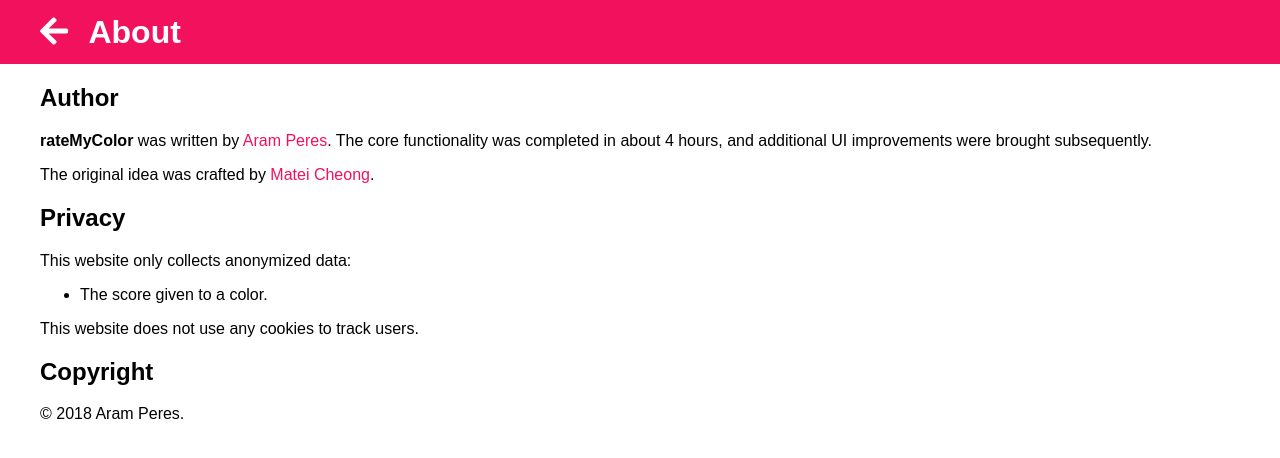
After one commit to aramperes/rmc, a Python web app: template templates/about.html in a window 1280 px wide. The commit adds this page. Shown: the top 458 px of the page. Run offline with Jinja, Linux system fonts and the light colour scheme; the template is opened without the code that fills it, so the values that code supplies are empty; some libraries are stand-ins or nearby versions.

Commit message:
About page

```diff
--- a/rmc/web.py
+++ b/rmc/web.py
@@ -10,6 +10,7 @@ from rmc.api.color import ColorResource
 from rmc.api.index import IndexResource
 from rmc.api.leaderboard import LeaderboardResource
 from rmc.api.vote import VoteResource
+from rmc.main.about import AboutView
 from rmc.main.base_view import BaseView
 from rmc.main.index import IndexView
 from rmc.main.leaderboard import LeaderboardView
@@ -50,6 +51,7 @@ class WebApp:
         # Main
         self.register_view(IndexView)
         self.register_view(LeaderboardView)
+        self.register_view(AboutView)
 
     def register_view(self, view_class: Type[BaseView]):
         class_setup = view_class.setup(self)
--- /dev/null
+++ b/static/about.css
@@ -0,0 +1,9 @@
+a {
+    color: #f2115c;
+    text-decoration: none;
+}
+
+a:visited {
+    color: #f2115c;
+    text-decoration: none;
+}
--- /dev/null
+++ b/static/text_page.css
@@ -0,0 +1,40 @@
+body {
+    font-family: sans-serif;
+    margin: 0;
+    width: 100%;
+}
+
+#nav {
+    width: 100%;
+    height: 4em;
+    line-height: 4em;
+    background-color: #f2115c;
+    padding: 0 0.5em;
+    box-sizing: border-box;
+}
+
+#title {
+    font-size: 2em;
+    color: white;
+    font-weight: bold;
+}
+
+#back {
+    font-size: 2em;
+    color: white;
+    font-weight: bold;
+    text-decoration: none;
+    margin-right: 0.5em;
+}
+
+#back:visited {
+    color: white;
+    text-decoration: none;
+}
+.container {
+    max-width: 1200px;
+    margin-left: auto !important;
+    margin-right: auto !important;
+    padding-left: 20px;
+    padding-right: 20px;
+}
--- /dev/null
+++ b/templates/about.html
@@ -0,0 +1,36 @@
+{% extends "text_page.html" %}
+
+{% block stylesheets %}
+    <link rel="stylesheet" href="/static/about.css">
+{% endblock %}
+
+{% block page_name %}About{% endblock %}
+{% block page_title %}About{% endblock %}
+
+{% block page_content %}
+    <div class="container">
+        <h2>Author</h2>
+        <p>
+            <strong>rateMyColor</strong> was written by <a href="https://momoperes.ca" target="_blank">Aram Peres</a>.
+            The core functionality was completed in about 4 hours, and additional UI improvements were brought
+            subsequently.
+        </p>
+        <p>
+            The original idea was crafted by <a href="https://wavy.fm/profile/MattHey" target="_blank">Matei Cheong</a>.
+        </p>
+        <h2>Privacy</h2>
+        <p>
+            This website only collects anonymized data:
+        </p>
+        <ul>
+            <li>The score given to a color.</li>
+        </ul>
+        <p>
+            This website does not use any cookies to track users.
+        </p>
+        <h2>Copyright</h2>
+        <p>
+            &copy; 2018 Aram Peres.
+        </p>
+    </div>
+{% endblock %}
--- a/templates/index.html
+++ b/templates/index.html
@@ -29,9 +29,9 @@
     </a>
 </div>
 <div id="credit">
-    <a href="https://momoperes.ca" target="_blank">
-        <i class="far fa-copyright"></i>
-        Aram Peres
+    <a href="{{ url_for("main.about") }}">
+        <i class="fas fa-info-circle"></i>
+        About
     </a>
 </div>
 
--- /dev/null
+++ b/templates/text_page.html
@@ -0,0 +1,27 @@
+<!DOCTYPE html>
+<html lang="en">
+<head>
+    <meta charset="UTF-8">
+    <meta name="viewport" content="width=device-width, initial-scale=1.0">
+    <title>rateMyColor - {% block page_title %}{% endblock %}</title>
+
+    <link rel="stylesheet" href="https://use.fontawesome.com/releases/v5.2.0/css/all.css">
+    <link rel="stylesheet" href="/static/text_page.css">
+    {% block stylesheets %}{% endblock %}
+</head>
+<body>
+
+<div id="nav">
+    <div class="container">
+        <a href="/" id="back"><i class="fas fa-arrow-left"></i></a>
+        <span id="title">{% block page_name %}{% endblock %}</span>
+    </div>
+</div>
+
+{% block page_content %}
+{% endblock %}
+
+<script src="https://cdnjs.cloudflare.com/ajax/libs/jquery/3.3.1/jquery.min.js"></script>
+{% block scripts %}{% endblock %}
+</body>
+</html>
```
Also changed, not shown: rmc/main/about.py (added, +11 -0 lines), static/leaderboard.css (+1 -45 lines), templates/leaderboard.html (+10 -16 lines).
